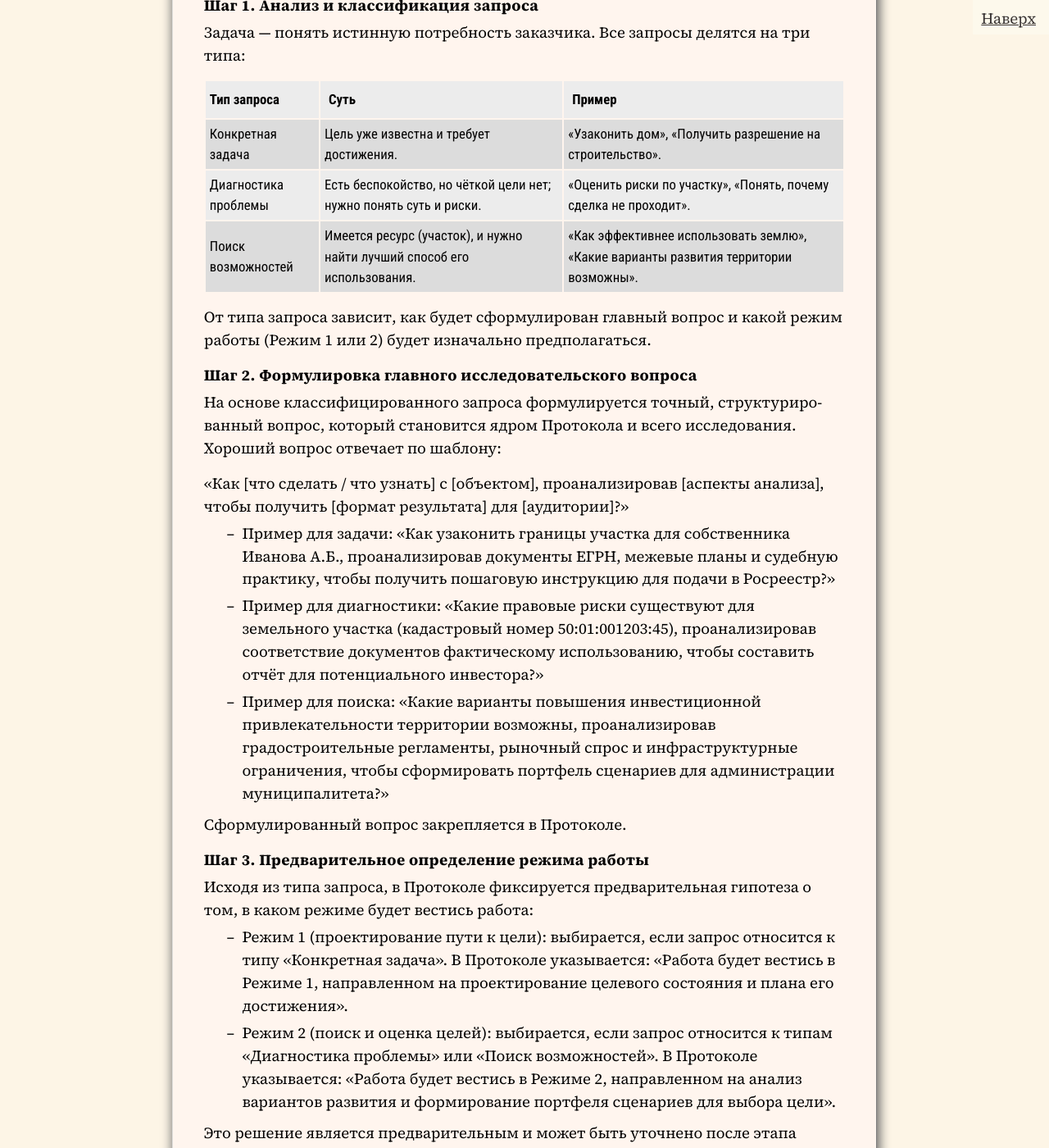
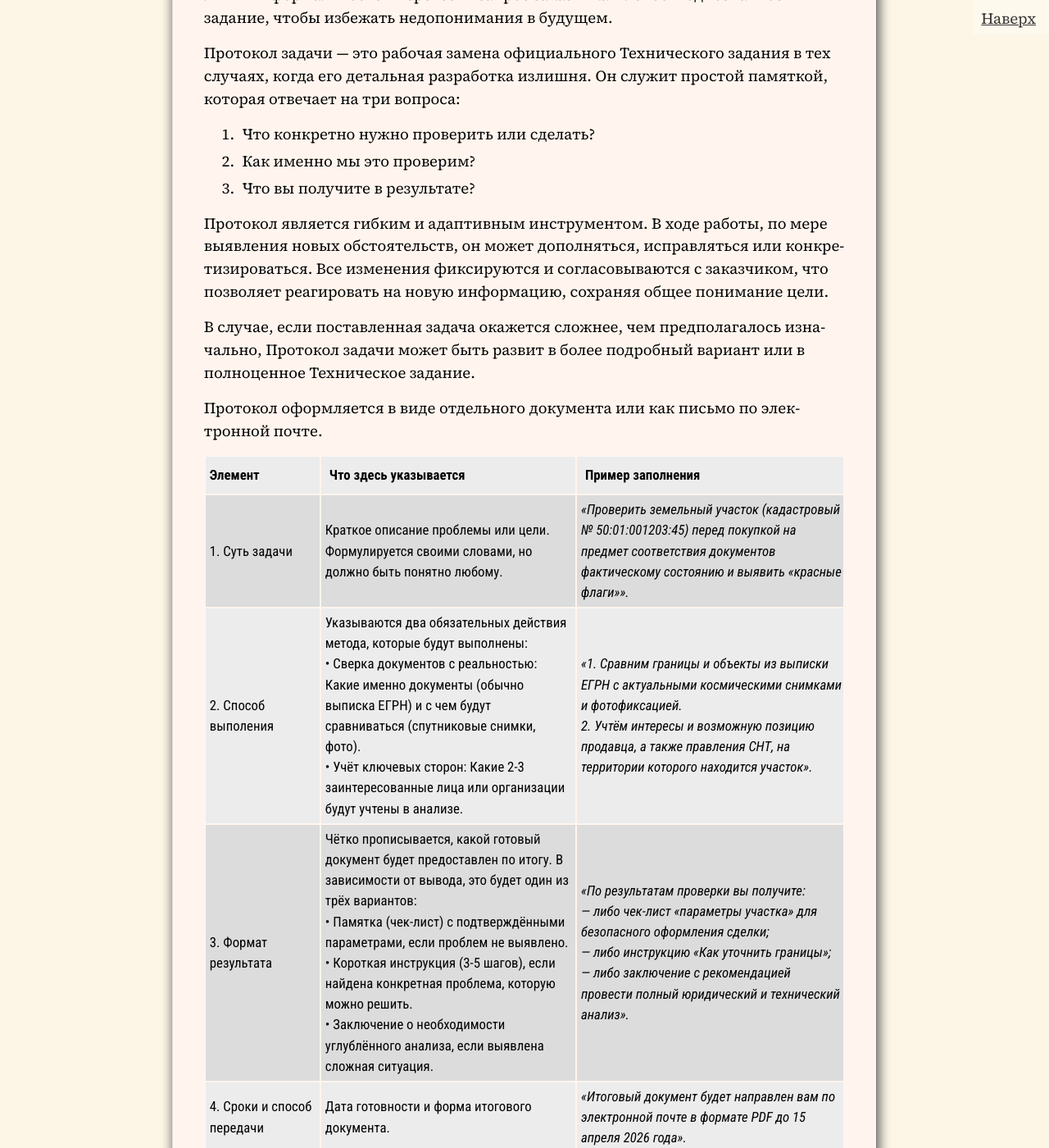
Before and after one commit to SergSi/land-use-art, a Jekyll site: the page built from _posts/2026-01-05-method.md, in a window 1280 px wide and 1400 px high, scrolled down 6976 px. Shown: the whole window at 82% size. Built offline with Jekyll 4.4.1, drawn with Linux system fonts in a browser that asks for light colours; some web fonts are replaced; some of the changed text lies outside the part shown.

Commit message:
Update 2026-01-05-method.md

```diff
--- a/_posts/2026-01-05-method.md
+++ b/_posts/2026-01-05-method.md
@@ -51,7 +51,7 @@ summary: "Метод опирается на неизменное аналити
 
 {% include mermaid.html content='
 flowchart TD
-    A[<b>ВХОД:</b><br>Запрос на исследование<br>или проблема] --> B[<b>1. ПРЕДПРОЕКТ</b><br>Формулировка вопроса<br>и контракта]
+    A[<b>ВХОД:</b><br>Запрос на исследование<br>или проблема] --> B[<b>1. ПРЕДПРОЕКТНАЯ СТАДИЯ</b><br>Формулировка вопроса<br>и протокола задачи]
 
     B --> C[<b>2. ДИАГНОСТИКА</b><br>Создание модели<br>«как есть»]
 
@@ -107,55 +107,30 @@ number="1"
 
 Логика метода строится на четырёх последовательных этапах, каждый из которых решает определённую задачу и подготавливает следующий. Такой подход обеспечивает системность работы: от первоначального запроса через анализ и проектирование к созданию практического инструментария.
 
-### 2.1. Подготовка Протокола исследования
+### 2.1. Протокол задачи
 
-Цель этого этапа — формально оформить сотрудничество с заказчиком, создав ясный и однозначный документ — Протокол исследования. Этот документ является одновременно техническим заданием, планом работ и договорённостью о результатах. Он нужен, чтобы избежать недопонимания, «расползания» задач и обеспечить чёткую основу для всей дальнейшей работы.
+Эта предпроектная стадия — официальное начало работы. Его цель — быстро и без лишних формальностей перевести запрос заказчика в ясное и однозначное задание, чтобы избежать недопонимания в будущем.
 
-Подготовка Протокола проходит в четыре практических шага.
+Протокол задачи — это рабочая замена официального Технического задания в тех случаях, когда его детальная разработка излишня. Он служит простой памяткой, которая отвечает на три вопроса:
+1.  Что конкретно нужно проверить или сделать?
+2.  Как именно мы это проверим?
+3.  Что вы получите в результате?
 
-#### Шаг 1. Анализ и классификация запроса
-Задача — понять истинную потребность заказчика. Все запросы делятся на три типа:
+Протокол является гибким и адаптивным инструментом. В ходе работы, по мере выявления новых обстоятельств, он может дополняться, исправляться или конкретизироваться. Все изменения фиксируются и согласовываются с заказчиком, что позволяет реагировать на новую информацию, сохраняя общее понимание цели.
 
-| Тип запроса          | Суть                                                         | Пример                                                       |
-| :------------------- | :----------------------------------------------------------- | :----------------------------------------------------------- |
-| Конкретная задача    | Цель уже известна и требует достижения.                      | «Узаконить дом», «Получить разрешение на строительство».     |
-| Диагностика проблемы | Есть беспокойство, но чёткой цели нет; нужно понять суть и риски. | «Оценить риски по участку», «Понять, почему сделка не проходит». |
-| Поиск возможностей   | Имеется ресурс (участок), и нужно найти лучший способ его использования. | «Как эффективнее использовать землю», «Какие варианты развития территории возможны». |
+В случае, если поставленная задача окажется сложнее, чем предполагалось изначально, Протокол задачи может быть развит в более подробный вариант или в полноценное Техническое задание.
 
-От типа запроса зависит, как будет сформулирован главный вопрос и какой режим работы (Режим 1 или 2) будет изначально предполагаться.
+Протокол оформляется в виде отдельного документа или как письмо по электронной почте.
 
-#### Шаг 2. Формулировка главного исследовательского вопроса
-На основе классифицированного запроса формулируется точный, структурированный вопрос, который становится ядром Протокола и всего исследования. Хороший вопрос отвечает по шаблону:
+| Элемент                    | Что здесь указывается                                        | Пример заполнения                                            |
+| :------------------------- | :----------------------------------------------------------- | :----------------------------------------------------------- |
+| 1. Суть задачи             | Краткое описание проблемы или цели. Формулируется своими словами, но должно быть понятно любому. | *«Проверить земельный участок (кадастровый № 50:01:001203:45) перед покупкой на предмет соответствия документов фактическому состоянию и выявить «красные флаги»».* |
+| 2. Способ выполения        | Указываются два обязательных действия метода, которые будут выполнены:<br>• Сверка документов с реальностью: Какие именно документы (обычно выписка ЕГРН) и с чем будут сравниваться (спутниковые снимки, фото).<br>• Учёт ключевых сторон: Какие 2-3 заинтересованные лица или организации будут учтены в анализе. | *«1. Сравним границы и объекты из выписки ЕГРН с актуальными космическими снимками и фотофиксацией.<br>2. Учтём интересы и возможную позицию продавца, а также правления СНТ, на территории которого находится участок».* |
+| 3. Формат результата       | Чётко прописывается, какой готовый документ будет предоставлен по итогу. В зависимости от вывода, это будет один из трёх вариантов:<br>• Памятка (чек-лист) с подтверждёнными параметрами, если проблем не выявлено.<br>• Короткая инструкция (3-5 шагов), если найдена конкретная проблема, которую можно решить.<br>• Заключение о необходимости углублённого анализа, если выявлена сложная ситуация. | *«По результатам проверки вы получите:<br>— либо чек-лист «параметры участка» для безопасного оформления сделки;<br>— либо инструкцию «Как уточнить границы»;<br>— либо заключение с рекомендацией провести полный юридический и технический анализ».* |
+| 4. Сроки и способ передачи | Дата готовности и форма итогового документа.                 | *«Итоговый документ будет направлен вам по электронной почте в формате PDF до 15 апреля 2026 года».* |
+| 5. Подтверждение заказчика | Запись о согласии с постановкой задачи. Может быть отдельной подписью, ответным письмом или сообщением. | *«С заданием и условиями согласен:<br>[ФИО заказчика / Дата]»* |
 
-«Как [что сделать / что узнать] с [объектом], проанализировав [аспекты анализа], чтобы получить [формат результата] для [аудитории]?»
-
-*   Пример для задачи: «Как узаконить границы участка для собственника Иванова А.Б., проанализировав документы ЕГРН, межевые планы и судебную практику, чтобы получить пошаговую инструкцию для подачи в Росреестр?»
-*   Пример для диагностики: «Какие правовые риски существуют для земельного участка (кадастровый номер 50:01:001203:45), проанализировав соответствие документов фактическому использованию, чтобы составить отчёт для потенциального инвестора?»
-*   Пример для поиска: «Какие варианты повышения инвестиционной привлекательности территории возможны, проанализировав градостроительные регламенты, рыночный спрос и инфраструктурные ограничения, чтобы сформировать портфель сценариев для администрации муниципалитета?»
-
-Сформулированный вопрос закрепляется в Протоколе.
-
-#### Шаг 3. Предварительное определение режима работы
-Исходя из типа запроса, в Протоколе фиксируется предварительная гипотеза о том, в каком режиме будет вестись работа:
-
-*   Режим 1 (проектирование пути к цели): выбирается, если запрос относится к типу «Конкретная задача». В Протоколе указывается: «Работа будет вестись в Режиме 1, направленном на проектирование целевого состояния и плана его достижения».
-*   Режим 2 (поиск и оценка целей): выбирается, если запрос относится к типам «Диагностика проблемы» или «Поиск возможностей». В Протоколе указывается: «Работа будет вестись в Режиме 2, направленном на анализ вариантов развития и формирование портфеля сценариев для выбора цели».
-
-Это решение является предварительным и может быть уточнено после этапа диагностики.
-
-#### Шаг 4. Оформление и согласование Протокола исследования
-Все договорённости фиксируются в едином документе — Протоколе исследования. Его обязательные разделы:
-
-1.  Основные данные: название проекта, заказчик, исполнитель, дата.
-2.  Исследовательский вопрос: ктверждённая формулировка из Шага 2.
-3.  Предполагаемый режим работы: вывод из Шага 3 (Режим 1 или 2).
-4.  План и этапы: перечень этапов метода с указанием ключевых действий и промежуточных результатов.
-5.  Применяемые методы и инструменты: список обязательных инструментов метода (Матрица источников, Карта сторон и т.д.), которые будут использованы.
-6.  Формат и структура итогового отчёта: ссылка на стандартную структуру отчёта (см. раздел 3.3).
-7.  Сроки и порядок согласования: календарный план, порядок представления промежуточных результатов и их согласования с заказчиком.
-8.  Подписи сторон.
-
-После подписания Протокол становится главным управленческим документом проекта, направляющим все дальнейшие действия и защищающим обе стороны от нереалистичных ожиданий и изменений первоначальных условий.
+Такой протокол создаёт «правила игры» и фокусирует работу на получение конкретного, применимого на практике результата, заменяя собой громоздкое Техническое задание.
 
 ### 2.2. Диагностика текущего состояния и стратегический вывод
 
@@ -221,7 +196,7 @@ number="2"
 Итог этапа диагностики:
 1.  Утверждённая модель текущего состояния («как есть»).
 2.  Согласованный стратегический вердикт.
-3.  Обновлённый Протокол исследования, в котором зафиксированы:
+3.  Обновлённый Протокол задачи, в котором зафиксированы:
     *   Окончательный вердикт.
     *   Подтверждённый режим работы (Режим 1 или 2).
     *   Уточнённые сроки, бюджет и содержание итогового отчёта.
@@ -789,9 +764,11 @@ number="9"
 
 <b>Портфель вариантов:</b> ключевой инструмент работы в Режиме 2. Набор альтернативных сценариев развития системы, каждый из которых содержит описание сути, ключевых изменений, преимуществ, барьеров и рисков. Предназначен для сравнительной оценки и выбора дальнейшей цели.
 
+<b>Предпроектная стадия:</b> первый этап метода, цель которого – преобразовать исходный запрос заказчика в четкий протокол решаемой задачи или техническое задание.
+
 <b>Протокол обновления (модели)</b>: набор правил, встроенных в итоговый продукт, определяющих условия, механизм и порядок внесения изменений в документированную модель для поддержания ее актуальности при изменениях в законодательстве, практике или фактических обстоятельствах.
 
-<b>Протокол исследования (контракт):</b> формальный управленческий документ, заключаемый на этапе предпроекта. Фиксирует исследовательский вопрос, предварительную гипотезу о режиме, план работ, применяемые методы и форму итогового продукта.
+<b>Протокол задачи</b> — это базовый управленческий документ, заключаемый на предпроектной стадии. Его цель — быстро и однозначно зафиксировать суть запроса, способ его проверки и ожидаемый формат результата, заменив собой громоздкое техническое задание для рутинных или ясных задач. Протокол задачи может дополняться и уточняться в ходе работы по мере выявления новых обстоятельств.
 
 <b>Режим 1 (работы):</b> режим проектирования, активируемый при вердиктах «Оптимизация» или «Трансформация». Характеризуется наличием четкой цели и направлен на детальное проектирование целевого состояния и плана перехода к нему.
 
@@ -802,8 +779,6 @@ number="9"
 <b>Терминологический конструктор:</b> инструмент анализа, обеспечивающий смысловую чистоту исследования. Представляет собой набор карточек, где для каждого ключевого термина фиксируется его легальное (формальное) определение, рабочее (практическое) определение в контексте исследования и границы понятия.
 
 <b>Этап диагностики:</b> второй этап метода, цель которого – создание целостной, доказательной модели существующего положения дел («как есть») и принятие на ее основе стратегического вердикта. Является аналитическим ядром метода.
-
-<b>Этап предпроектной подготовки:</b> первый этап метода, цель которого – преобразовать исходный запрос заказчика в четкий исследовательский проект и заключить формальный контракт (протокол) на работу.
 
 <b>Этап проектирования целевого состояния:</b> третий этап метода, цель которого – на основе утвержденного вердикта создать проект желаемого будущего (в Режиме 1) или портфель возможных вариантов развития (в Режиме 2).
 
@@ -977,7 +952,7 @@ number="8"
 
 | Этап                          | Что должно быть представлено                                 | Что проверяется                                              |
 | ----------------------------- | ------------------------------------------------------------ | ------------------------------------------------------------ |
-| Этап 1. Предпроект            | Документированные свидетельства перехода от исходного запроса к чёткому исследовательскому вопросу и заключённому протоколу (контракту). | Работа велась с чётким целеполаганием и согласованными правилами. |
+| Этап 1. Предпроектная стадия  | Документированные свидетельства перехода от исходного запроса к чёткому исследовательскому вопросу и заключённому протоколу задачи. | Работа велась с чётким целеполаганием и согласованными правилами. |
 | Этап 2. Диагностика           | Явное присутствие анализа текущего состояния, построенного на обязательных инструментах, и фиксация стратегического вывода. | Проектные решения принимались на основе анализа реальности, а не произвольно. |
 | Этап 3. Проектирование        | В зависимости от вывода: либо детальный проект преобразования с матрицей несоответствий и планом (Режим 1), либо портфель оценённых вариантов (Режим 2). | Исследование предложило пути решения выявленных проблем, а не остановилось на их констатации. |
 | Этап 4. Формирование продукта | Оформленный по стандартной структуре отчёт, снабжённый пользовательским инструментарием и протоколом обновления. | Созданное знание структурировано и передаваемо заказчику.    |
```
Also changed, not shown: other parts of _posts/2026-01-05-method.md (+1 -1 lines).
